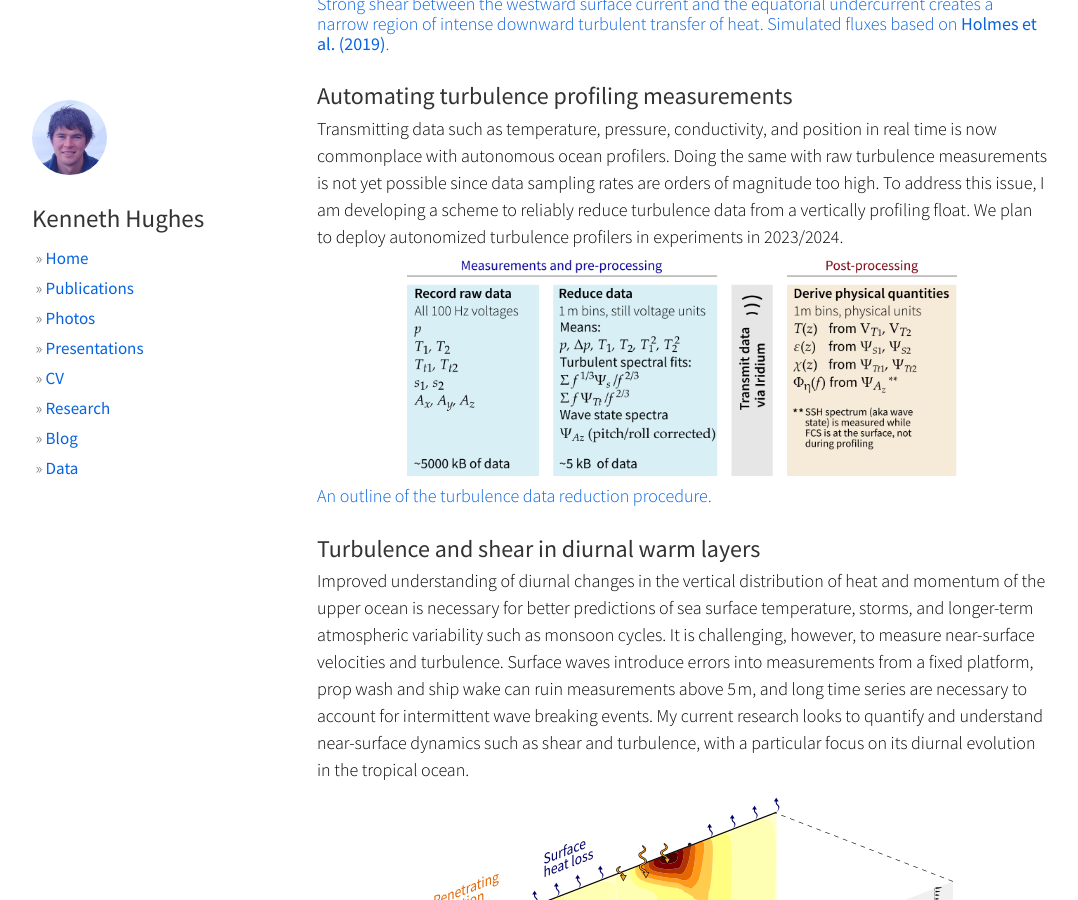
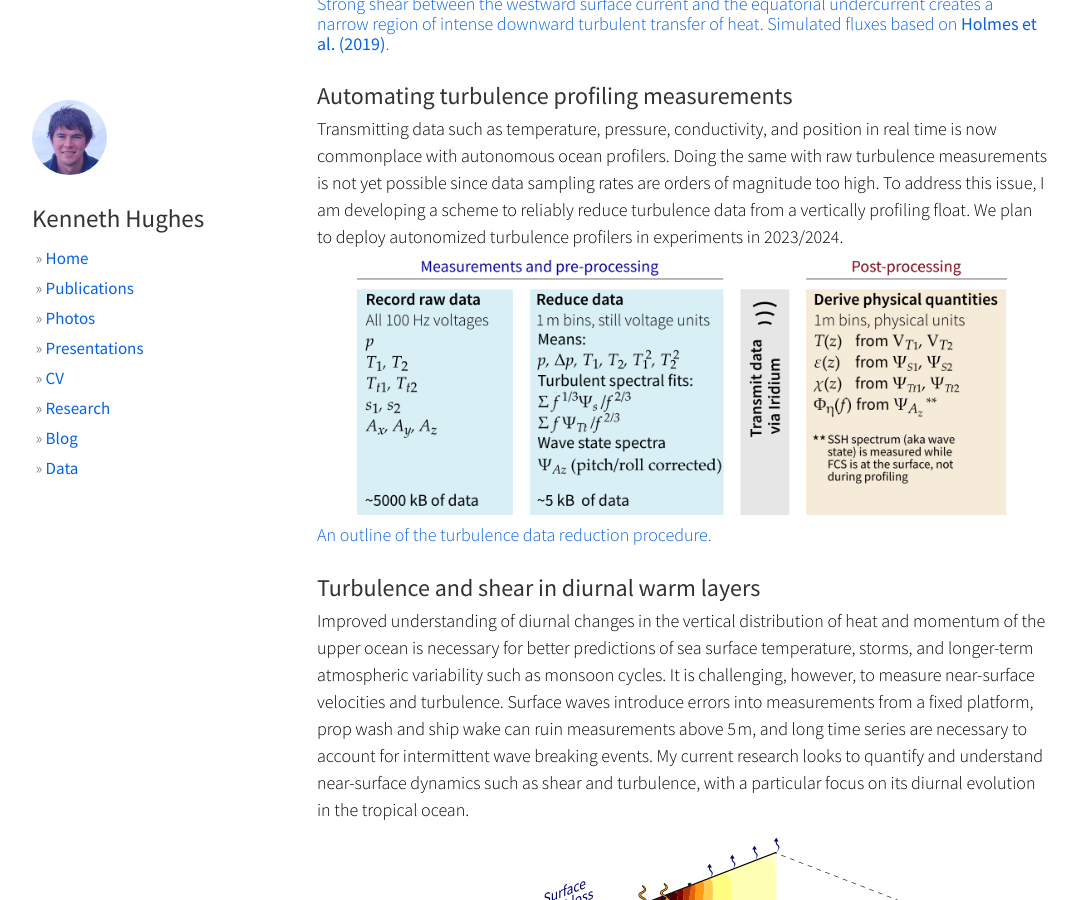
Before and after one commit to hugke729/hugke729.github.io, a Jekyll site: the page built from research/index.md, in a window 1280 px wide and 900 px high, scrolled down 1288 px. Shown: the whole window, without its empty margins (53-1131 px from the left). Built offline with Jekyll 4.4.1, drawn with Linux system fonts in a browser that asks for light colours; nearby versions of some CDN libraries.

Commit message:
Update index.md

```diff
--- a/research/index.md
+++ b/research/index.md
@@ -29,7 +29,7 @@ Large amounts of heat are mixed downward to colder, deeper waters in the equator
 Transmitting data such as temperature, pressure, conductivity, and position in real time is now commonplace with autonomous ocean profilers. Doing the same with raw turbulence measurements is not yet possible since data sampling rates are orders of magnitude too high. To address this issue, I am developing a scheme to reliably reduce turbulence data from a vertically profiling float. We plan to deploy autonomized turbulence profilers in experiments in 2023/2024.
 
 {: style="text-align:center" }
-<img src="./reduction_block_chart.png" style="max-width: 550px">
+<img src="./reduction_block_chart.png" style="max-width: 650px">
 
 #### An outline of the turbulence data reduction procedure.
 
```
